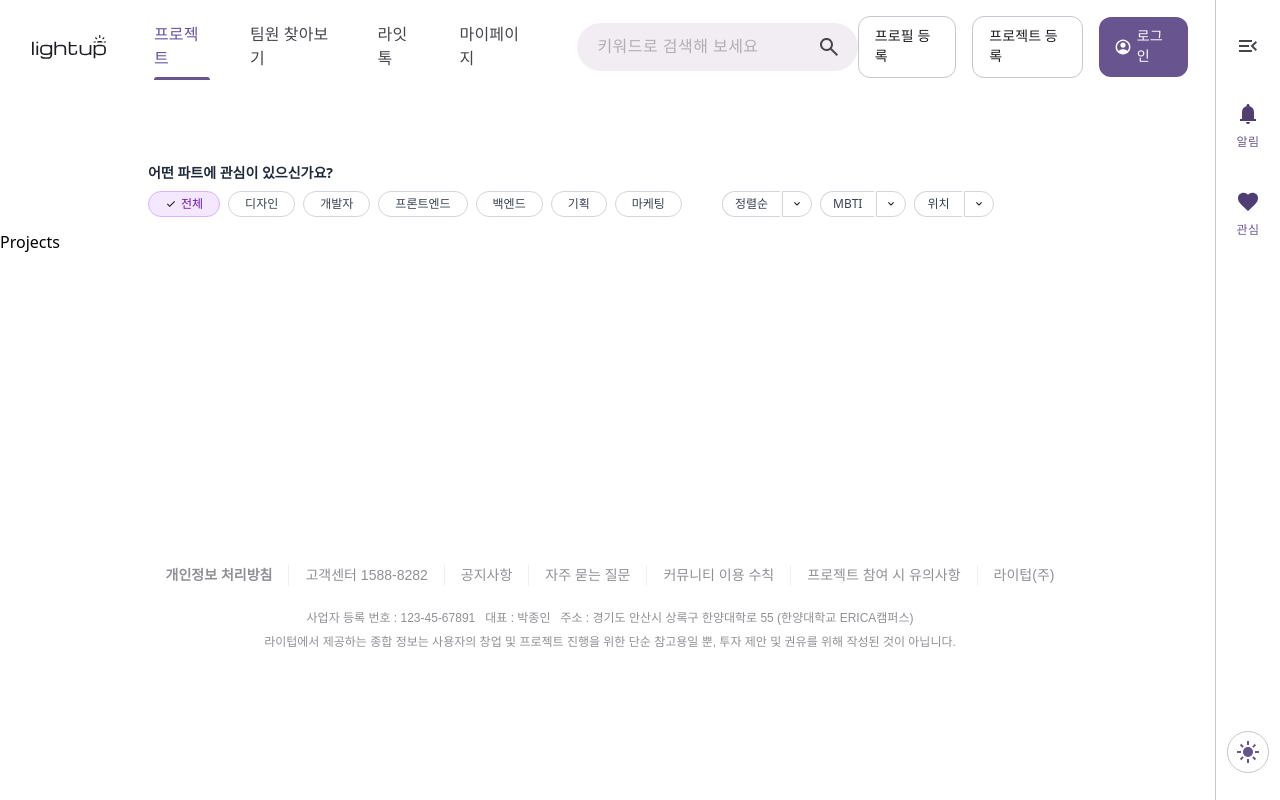
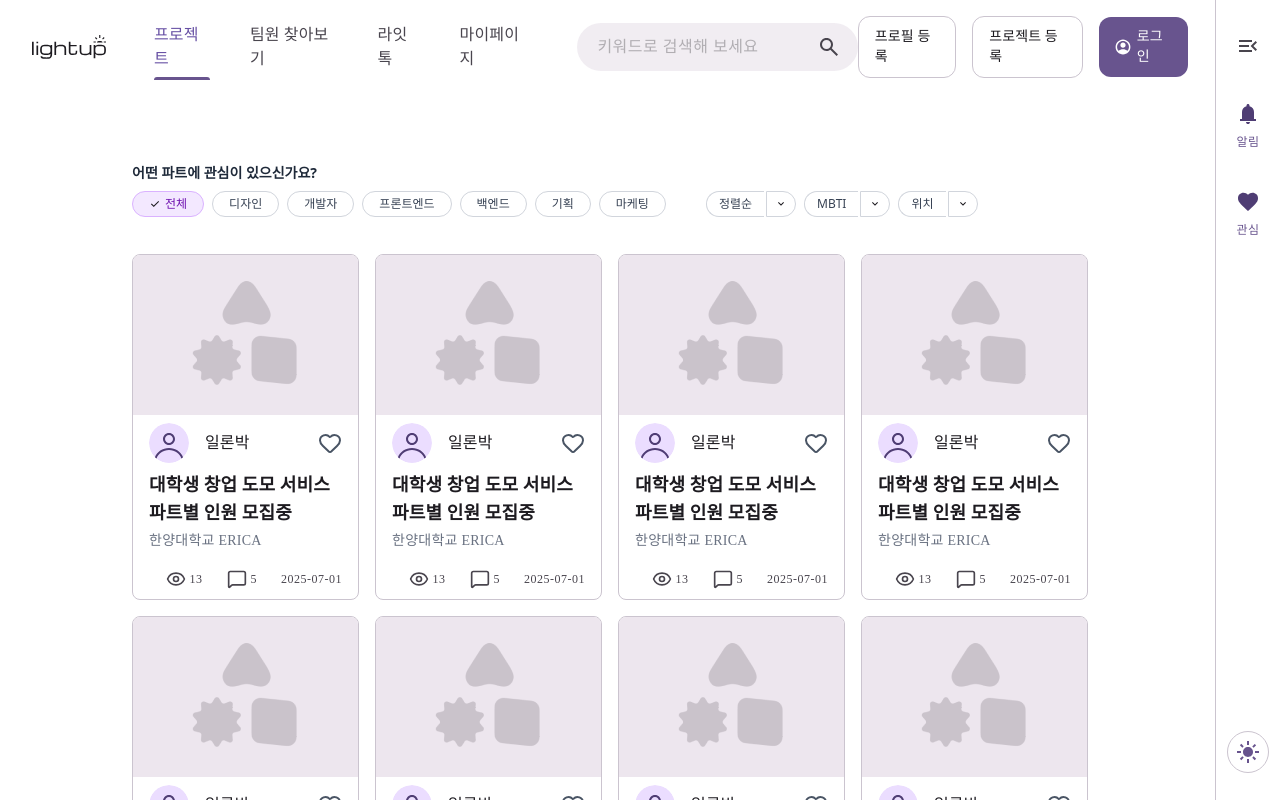
Before and after one commit to 1ronPark/Front-end, a React (Vite) app: page /projects in a window 1280 px wide. Shown: the top 800 px of the page. Built offline with nearby package versions, Linux system fonts and the light colour scheme; a web font is replaced by a local one.

Commit message:
design: 필터 바 마진 수정으로 카드와 수직 정렬 일치

```diff
--- /dev/null
+++ b/mockData/dummyProjectInfo.tsx
@@ -0,0 +1,82 @@
+import type { ProjectCardProps } from "../src/components/common/projects/ProjectCard";
+
+export const dummyProjectInfo: ProjectCardProps[] = [
+{
+id: 1,
+  user: "일론박",
+  name: "대학생 창업 도모 서비스 파트별 인원 모집중",
+  date: "2025-07-01",
+  location: "한양대학교 ERICA",
+},
+{
+id: 2,
+  user: "일론박",
+  name: "대학생 창업 도모 서비스 파트별 인원 모집중",
+  date: "2025-07-01",
+  location: "한양대학교 ERICA",
+},
+{
+id: 3,
+  user: "일론박",
+  name: "대학생 창업 도모 서비스 파트별 인원 모집중",
+  date: "2025-07-01",
+  location: "한양대학교 ERICA",
+},
+{
+id: 4,
+  user: "일론박",
+  name: "대학생 창업 도모 서비스 파트별 인원 모집중",
+  date: "2025-07-01",
+  location: "한양대학교 ERICA",
+},
+{
+id: 5,
+  user: "일론박",
+  name: "대학생 창업 도모 서비스 파트별 인원 모집중",
+  date: "2025-07-01",
+  location: "한양대학교 ERICA",
+},
+{
+id: 6,
+  user: "일론박",
+  name: "대학생 창업 도모 서비스 파트별 인원 모집중",
+  date: "2025-07-01",
+  location: "한양대학교 ERICA",
+},
+{
+id: 7,
+  user: "일론박",
+  name: "대학생 창업 도모 서비스 파트별 인원 모집중",
+  date: "2025-07-01",
+  location: "한양대학교 ERICA",
+},
+{
+id: 8,
+  user: "일론박",
+  name: "대학생 창업 도모 서비스 파트별 인원 모집중",
+  date: "2025-07-01",
+  location: "한양대학교 ERICA",
+},
+{
+id: 9,
+  user: "일론박",
+  name: "대학생 창업 도모 서비스 파트별 인원 모집중",
+  date: "2025-07-01",
+  location: "한양대학교 ERICA",
+},
+{
+id: 10,
+  user: "일론박",
+  name: "대학생 창업 도모 서비스 파트별 인원 모집중",
+  date: "2025-07-01",
+  location: "한양대학교 ERICA",
+},
+{
+id: 11,
+  user: "일론박",
+  name: "대학생 창업 도모 서비스 파트별 인원 모집중",
+  date: "2025-07-01",
+  location: "한양대학교 ERICA",
+},
+
+];
--- a/src/components/common/filter/FilterBar.tsx
+++ b/src/components/common/filter/FilterBar.tsx
@@ -59,10 +59,10 @@ const FilterBar: React.FC = () => {
 
   return (
     <div className="flex flex-col justify-center h-[72px] bg-white rounded-full ml-33">
-      <div className="flex flex-col gap-1 px-4">
+      <div className="flex flex-col gap-1">
         <h2 className="text-sm font-semibold text-gray-800">어떤 파트에 관심이 있으신가요?</h2>
       </div>
-      <div className="flex items-center self-stretch gap-10 px-4">
+      <div className="flex items-center self-stretch gap-10">
         <div className="flex flex-wrap items-center gap-2 py-2">
           {chips.map((chip) => (
             <button
--- a/src/components/common/projects/ProjectCard.tsx
+++ b/src/components/common/projects/ProjectCard.tsx
@@ -1,11 +1,75 @@
-import React from 'react'
+import { useNavigate } from "react-router-dom";
+import { Eye, Heart, MessageSquare } from "lucide-react";
+import mediaImage from "../../../assets/icons/project/Media.png";
+import Avatar from "../../../assets/ic_myprofile.svg";
+//import { Eye } from "lucide-react";
+//import { Comment } from "lucide-react";
 
-const projectCard = () => {
+// types/project.ts
+export type ProjectCardProps = {
+  id: number;
+  user: string;
+  name: string;
+  date: string;
+  location: string;
+};
+
+const ProjectCard = ({ id, user, name, date, location }: ProjectCardProps) => {
+  const navigate = useNavigate();
+
   return (
-    <div>
+    <div
+      onClick={() => navigate(`/projects/${id}`)}
+      className="w-full h-fit border border-[#CBC4CF] rounded-lg overflow-hidden flex flex-col cursor-pointer"
+    >
+      {/* 썸네일 이미지 */}
+      <img
+        src={mediaImage}
+        alt="Project Thumbnail"
+        className="w-full h-[160px] object-cover "
+      />
 
+      <div className="px-4 py-2 flex flex-col">
+      {/* 유저 + 좋아요 */}
+      <div className="flex justify-between items-center">
+        <div className="flex items-center gap-4">
+          <img
+            src={Avatar}
+            alt="User Avatar"
+            className="w-10 h-10 rounded-full"
+          />
+          <div className="flex flex-col">
+            <span className="text-base title-medium">{user}</span>
+          </div>
+        </div>
+        <Heart className="w-6 h-6 relative text-gray-600" />
+      </div>
+
+      {/* 프로젝트 소개 및 위치 */}
+      <div className="flex flex-col gap-1">
+        <span className="mt-2 text-lg title-medium-emphasis">{name}</span>
+        <span className="text-sm body-medium text-gray-500">{location}</span>
+      </div>
+
+<div className="flex items-center mt-4 justify-end gap-6">
+  {/* 조회수 */}
+  <div className="flex items-center gap-1">
+    <Eye className="w-5 h-5 text-[#49454E]" />
+    <span className="text-xs label-medium text-[#49454E]">13</span>
+  </div>
+
+  {/* 댓글 수 */}
+  <div className="flex items-center gap-1">
+    <MessageSquare className="w-5 h-m text-[#49454E]" />
+    <span className="text-xs label-medium text-[#49454E]">5</span>
+  </div>
+
+  {/* 날짜 */}
+  <span className="text-xs label-medium text-[#49454E]">{date}</span>
+</div>
     </div>
-  )
-}
+    </div>
+  );
+};
 
-export default projectCard
+export default ProjectCard;
--- a/src/components/common/projects/ProjectGrid.tsx
+++ /dev/null
@@ -1,11 +0,0 @@
-import React from 'react'
-
-const ProjectGrid = () => {
-  return (
-    <div>
-
-    </div>
-  )
-}
-
-export default ProjectGrid
--- /dev/null
+++ b/src/components/common/projects/ProjectList.tsx
@@ -0,0 +1,21 @@
+import ProjectCard from "./ProjectCard";
+import { dummyProjectInfo } from "../../../../mockData/dummyProjectInfo";
+
+const ProjectList = () => {
+  return (
+    <div className="grid grid-cols-1 sm:grid-cols-2 md:grid-cols-3 lg:grid-cols-4 gap-4 mt-6 w-fit min-h-[688px] overflow-y-auto">
+      {dummyProjectInfo.map((project: { id: number; name: string; user: string; date: string; location: string; }, index: number) => (
+        <ProjectCard
+          key={`project-${index}`}
+          id={project.id}
+          name={project.name}
+          user={project.user}
+          date={project.date}
+          location={project.location}
+        />
+      ))}
+    </div>
+  );
+};
+
+export default ProjectList;
--- a/src/pages/Projects.tsx
+++ b/src/pages/Projects.tsx
@@ -1,14 +1,16 @@
 import FilterBar from '../components/common/filter/FilterBar';
+import ProjectList from '../components/common/projects/ProjectList';
+
 export const Projects = () => {
     return (
-      <>
-        {/* 필터 영역: 최소 높이와 패딩으로 반응형 높이 구현 */}
         <div className="flex justify-center">
             <div className="w-full mt-[64px]">
                 <FilterBar />
+
+                <div className="max-w-[1440px] mx-[132px] mb-[27px]">
+                    <ProjectList />
+                    </div>
             </div>
         </div>
-        <div>Projects</div>
-      </>
     );
-}
+};
```
Also changed, not shown: src/assets/icons/ic_visibility.svg (added), src/assets/icons/project/Media.png (added).
